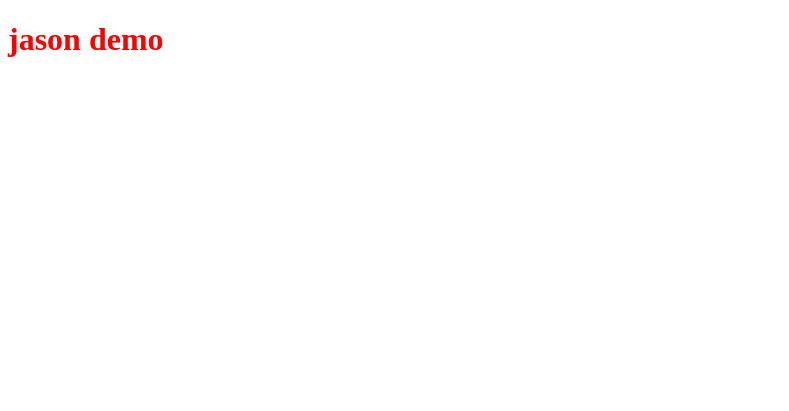
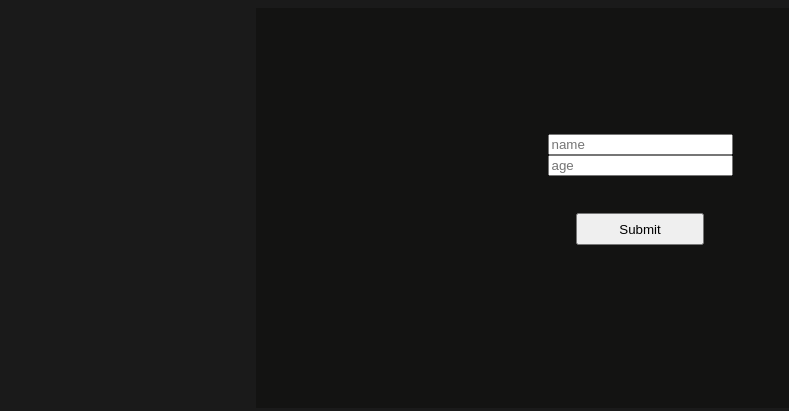
Before and after one commit to CousinJ/LT_demo, a plain HTML site: page index.html in a window 1280 px wide. Shown: the whole page, without its empty margins (0-789 px from the left). Drawn offline with Linux system fonts and the light colour scheme.

Commit message:
UI built

```diff
--- a/index.css
+++ b/index.css
@@ -1,3 +1,29 @@
-h1 {
-    color: red
+body {
+    background-color: rgb(26, 26, 26);
+    display: flex;
+    flex-direction: column;
+    align-items: center;
+    justify-content: center;
 }
+
+.form-container {
+    width: 60vw;
+    height: 50vh;
+    background-color: rgb(19, 19, 18);
+    display: flex;
+    flex-direction: column;
+    align-items: center;
+    justify-content: center;
+}
+
+.form-actual {
+    display: flex;
+    flex-direction: column;
+    align-items: center;
+    justify-content: center;
+}
+.submit-btn{
+    margin: 20%;
+    width: 10vw;
+    height: 4vh;
+}
--- a/index.html
+++ b/index.html
@@ -1,13 +1,23 @@
 <!DOCTYPE html>
 <html lang="en">
-<head>
-    <meta charset="UTF-8">
-    <meta http-equiv="X-UA-Compatible" content="IE=edge">
-    <meta name="viewport" content="width=device-width, initial-scale=1.0">
-    <link rel="stylesheet" href="/index.css">
+  <head>
+    <meta charset="UTF-8" />
+    <meta http-equiv="X-UA-Compatible" content="IE=edge" />
+    <meta name="viewport" content="width=device-width, initial-scale=1.0" />
+    <link rel="stylesheet" href="/index.css" />
+
     <title>Document</title>
-</head>
-<body>
-    <h1>jason demo</h1>
-</body>
+  </head>
+  <body>
+    <div class="form-container">
+
+      <form id="form" class="form-actual">
+        <input placeholder="name" />
+        <input type="number" placeholder="age" />
+        <button class="submit-btn" id="sub" type="submit">Submit</button>
+      </form>
+
+    </div>
+  </body>
+  <script src="/main.js"></script>
 </html>
--- a/main.js
+++ b/main.js
@@ -0,0 +1,19 @@
+const submitButton =  document.querySelector('#sub');
+
+
+const handleSubmit = (event) => {
+    event.preventDefault();
+    console.log('Thank you for your submission!')
+}
+
+
+
+
+
+
+
+
+
+
+
+submitButton.addEventListener('click', handleSubmit)
```
